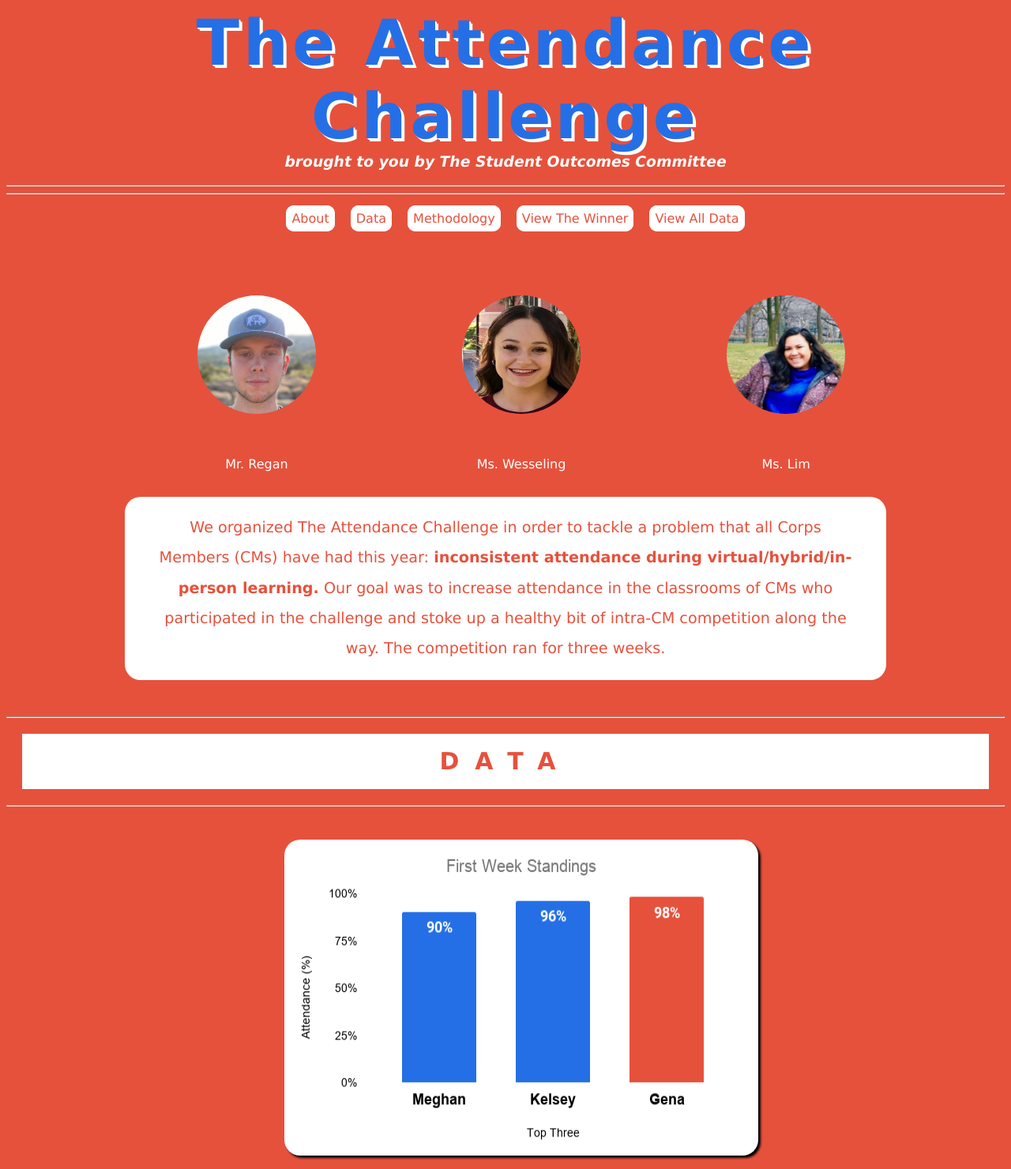
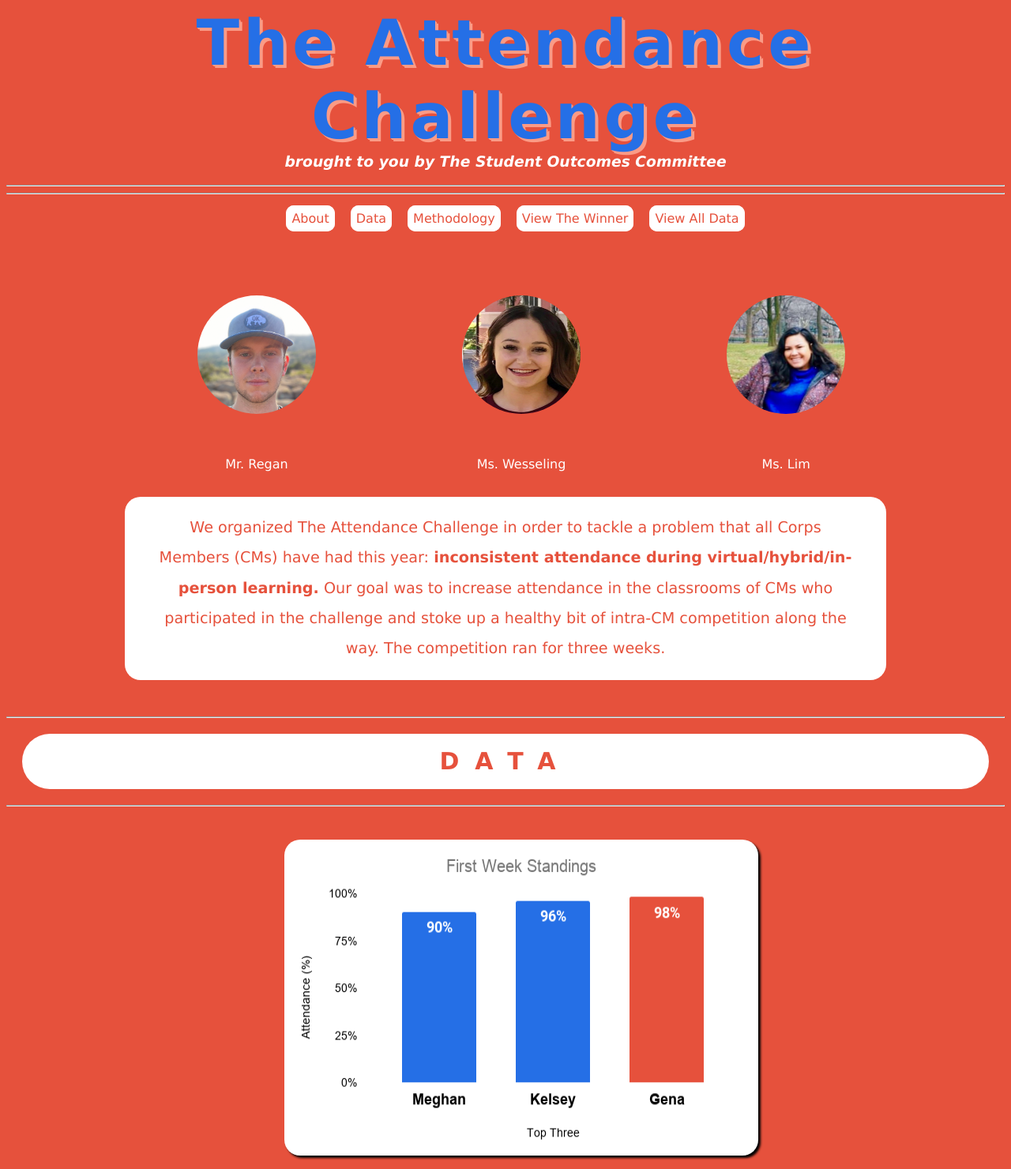
Before and after one commit to Te1emachus/Attendance-Challenge, a plain HTML site: page index.html in a window 1280 px wide. Shown: the top 1480 px of the page at 79% size. Drawn offline with Linux system fonts and the light colour scheme.

Commit message:
Update style.css

```diff
--- a/style.css
+++ b/style.css
@@ -16,9 +16,9 @@ h1 {
     color: #256FE6;
     font-size: 80px;
     letter-spacing: 5px;
-    text-shadow: 1px 1px 0px #FFF,
-    2px 2px 0px #FFF,
-    4px 4px 0px #FFF;
+    text-shadow: 1px 1px 0px #FB9B86,
+    2px 2px 0px #FB9B86,
+    4px 4px 0px #FB9B86;
 }
 
 h3 {
@@ -99,6 +99,7 @@ figure {
     text-transform: uppercase;
     letter-spacing: 20px;
     font-size: 30px;
+    border-radius: 40px;
 }
 
 .data li {
@@ -126,6 +127,7 @@ figure {
     text-transform: uppercase;
     letter-spacing: 20px;
     font-size: 30px;
+    border-radius: 40px;
 }
 
 .methodology p {
```
